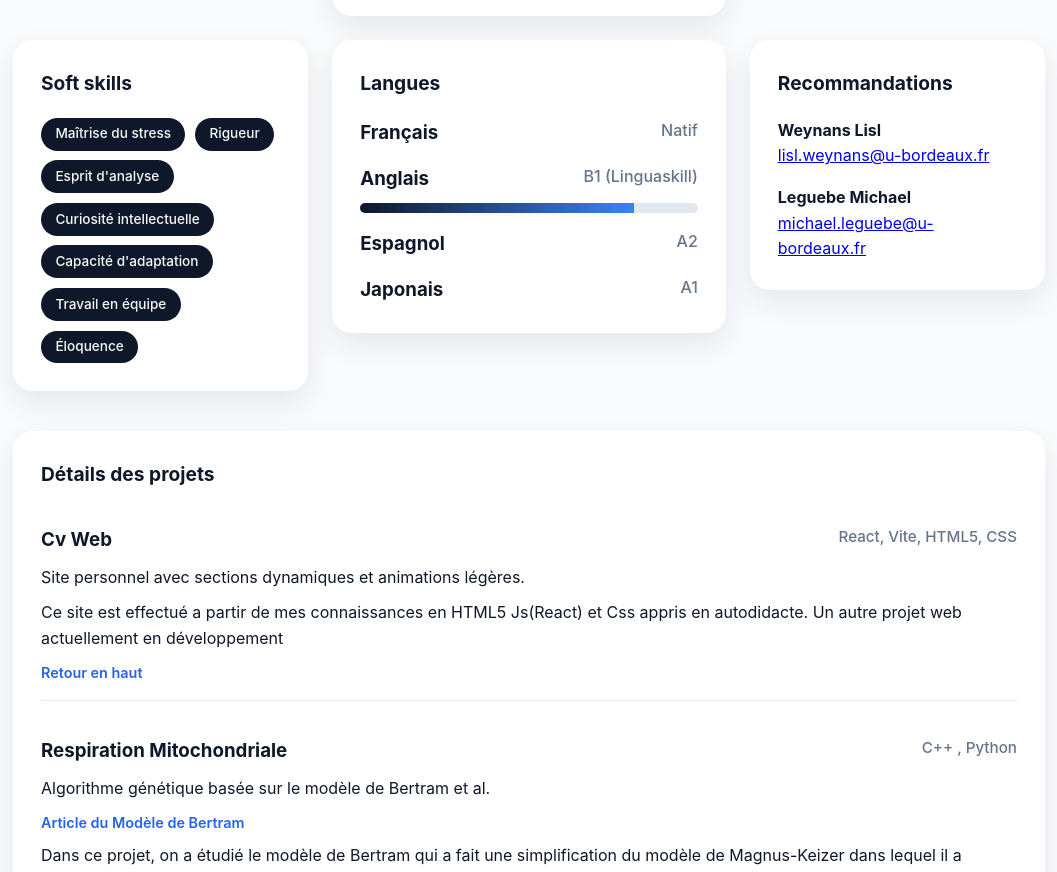
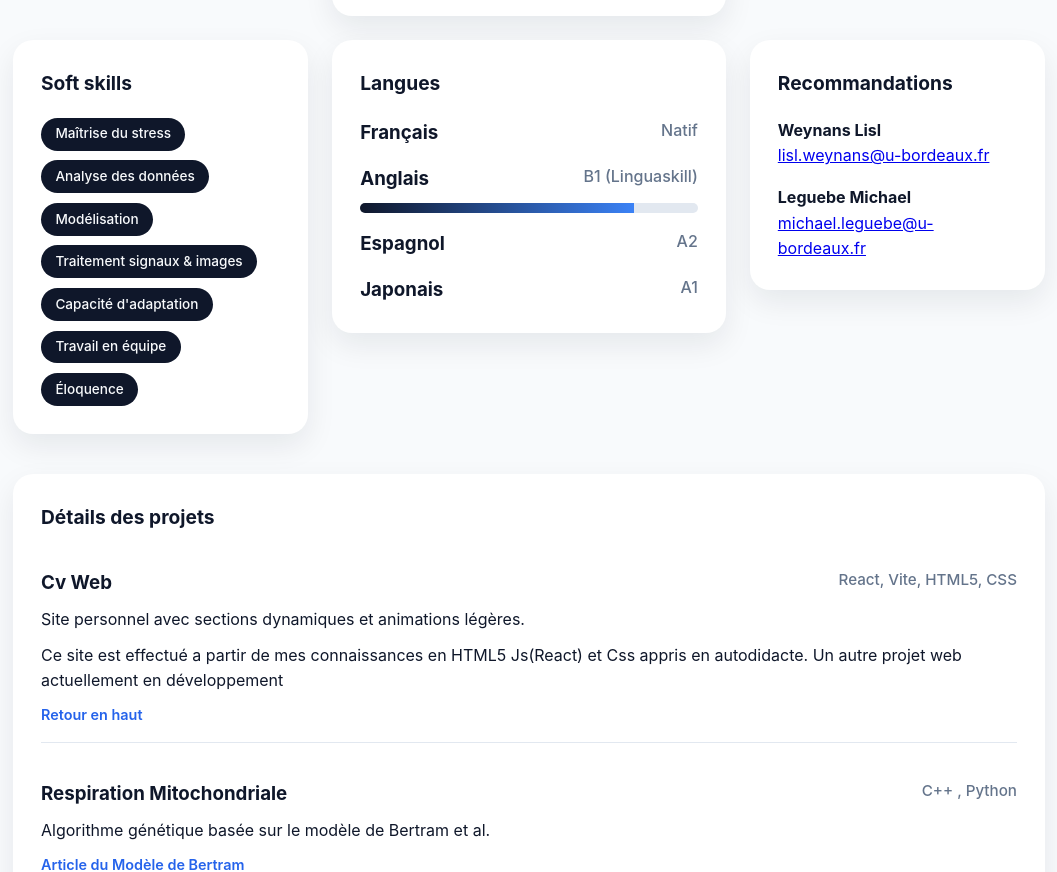
Before and after one commit to SingeKiller/Cv_internet, a React (Vite) app: page / in a window 1280 px wide. Shown: the part 1585-2457 px from the top of the page, without its empty margins (111-1168 px from the left). Built offline with nearby package versions, Linux system fonts and the light colour scheme.

Commit message:
Update App.jsx

```diff
--- a/src/App.jsx
+++ b/src/App.jsx
@@ -90,9 +90,9 @@ const projects = [
 
 const softSkills = [
   "Maîtrise du stress",
-  "Rigueur",
-  "Esprit d'analyse",
-  "Curiosité intellectuelle",
+  "Analyse des données",
+  "Modélisation",
+  "Traitement signaux & images",
   "Capacité d'adaptation",
   "Travail en équipe",
   "Éloquence",
```
